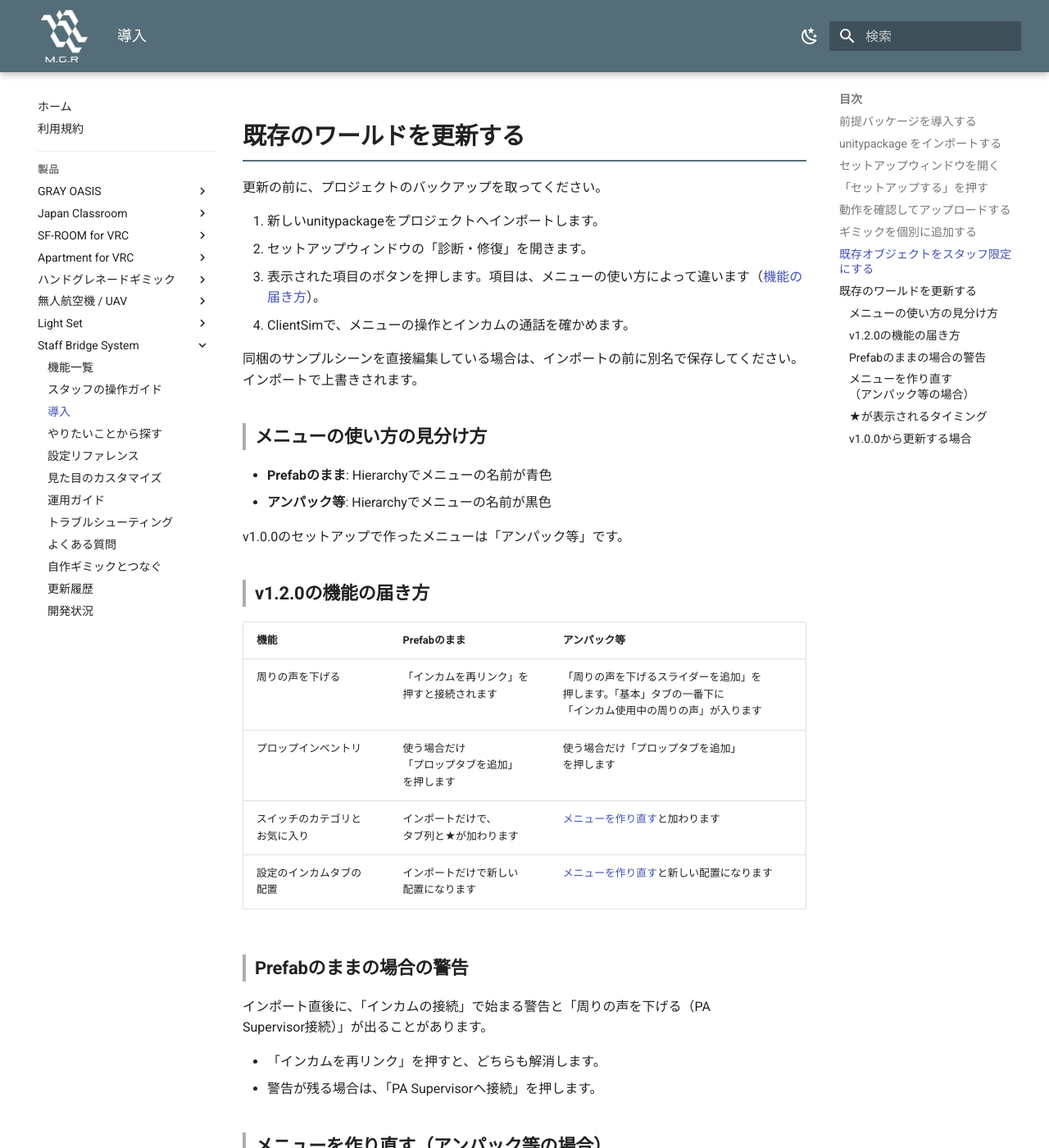
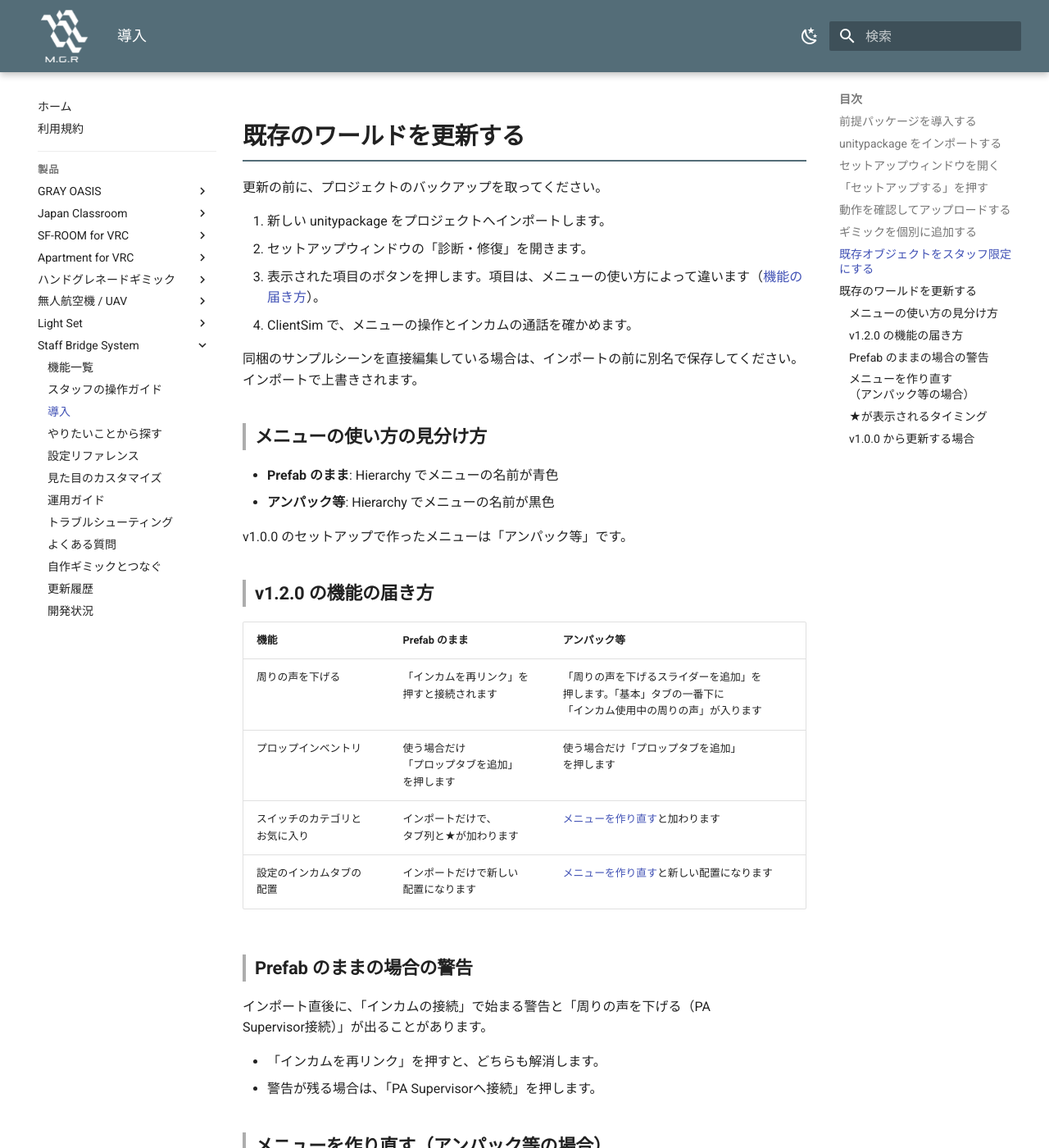
Before and after one commit to MAGURO-git/ProductArchive, an MkDocs documentation site: the page built from docs/staff-bridge-system/install.md, in a window 1280 px wide and 1400 px high, scrolled down 3614 px. Shown: the whole window at 82% size. Built offline with MkDocs 1.6.1 and Material for MkDocs 9.7.7, drawn with Linux system fonts in a browser that asks for light colours; some of the changed text lies outside the part shown.

Commit message:
SBS マニュアル: 書き直した更新手順の節も、マニュアルの今の書き方（和文と英字の間に空白）にそろえる
Co-Authored-By: Claude Opus 5.5 <noreply@anthropic.com>

```diff
--- a/docs/staff-bridge-system/install.md
+++ b/docs/staff-bridge-system/install.md
@@ -118,30 +118,30 @@ Hierarchyでオブジェクトを選択し、右クリック > **GameObject > MG
 
 更新の前に、プロジェクトのバックアップを取ってください。
 
-1. 新しいunitypackageをプロジェクトへインポートします。
+1. 新しい unitypackage をプロジェクトへインポートします。
 2. セットアップウィンドウの「診断・修復」を開きます。
 3. 表示された項目のボタンを押します。項目は、メニューの使い方によって違います（[機能の届き方](#update-delivery)）。
-4. ClientSimで、メニューの操作とインカムの通話を確かめます。
+4. ClientSim で、メニューの操作とインカムの通話を確かめます。
 
 同梱のサンプルシーンを直接編集している場合は、インポートの前に別名で保存してください。インポートで上書きされます。
 
 ### メニューの使い方の見分け方 { #update-check }
 
-- **Prefabのまま**: Hierarchyでメニューの名前が青色
-- **アンパック等**: Hierarchyでメニューの名前が黒色
+- **Prefab のまま**: Hierarchy でメニューの名前が青色
+- **アンパック等**: Hierarchy でメニューの名前が黒色
 
-v1.0.0のセットアップで作ったメニューは「アンパック等」です。
+v1.0.0 のセットアップで作ったメニューは「アンパック等」です。
 
-### v1.2.0の機能の届き方 { #update-delivery }
+### v1.2.0 の機能の届き方 { #update-delivery }
 
-| 機能 | Prefabのまま | アンパック等 |
+| 機能 | Prefab のまま | アンパック等 |
 |---|---|---|
 | 周りの声を下げる | 「インカムを再リンク」を押すと接続されます | 「周りの声を下げるスライダーを追加」を押します。「基本」タブの一番下に「インカム使用中の周りの声」が入ります |
 | プロップインベントリ | 使う場合だけ「プロップタブを追加」を押します | 使う場合だけ「プロップタブを追加」を押します |
 | スイッチのカテゴリとお気に入り | インポートだけで、タブ列と★が加わります | [メニューを作り直す](#update-rebuild)と加わります |
 | 設定のインカムタブの配置 | インポートだけで新しい配置になります | [メニューを作り直す](#update-rebuild)と新しい配置になります |
 
-### Prefabのままの場合の警告 { #update-warning }
+### Prefab のままの場合の警告 { #update-warning }
 
 インポート直後に、「インカムの接続」で始まる警告と「周りの声を下げる（PA Supervisor接続）」が出ることがあります。
 
@@ -154,18 +154,18 @@ v1.0.0のセットアップで作ったメニューは「アンパック等」
 
 - スイッチの設定は引き継がれます。
 - メニューは新しいオブジェクトに置き換わります。見た目や階層を手で変えている場合、その変更は失われます。先にバックアップを取ってください。
-- Ctrl+Zで元に戻せます。
+- Ctrl+Z で元に戻せます。
 - カテゴリやお気に入りを使わない場合、作り直す必要はありません。
 
 ### ★が表示されるタイミング { #update-star }
 
-★は、IDが振られた行にだけ表示されます。IDは次のときに振られます。
+★は、ID が振られた行にだけ表示されます。ID は次のときに振られます。
 
 - セットアップウィンドウの「スイッチ」ページを開いたとき
 - ワールドをアップロードしたとき
 
-IDが振られる前は、ClientSimで★が表示されません。
+ID が振られる前は、ClientSim で★が表示されません。
 
-### v1.0.0から更新する場合 { #update-v100 }
+### v1.0.0 から更新する場合 { #update-v100 }
 
 「診断・修復」に「声の大きさの調整を追加」「前面表示に設定」が表示されたら、それぞれのボタンを押します。
```
